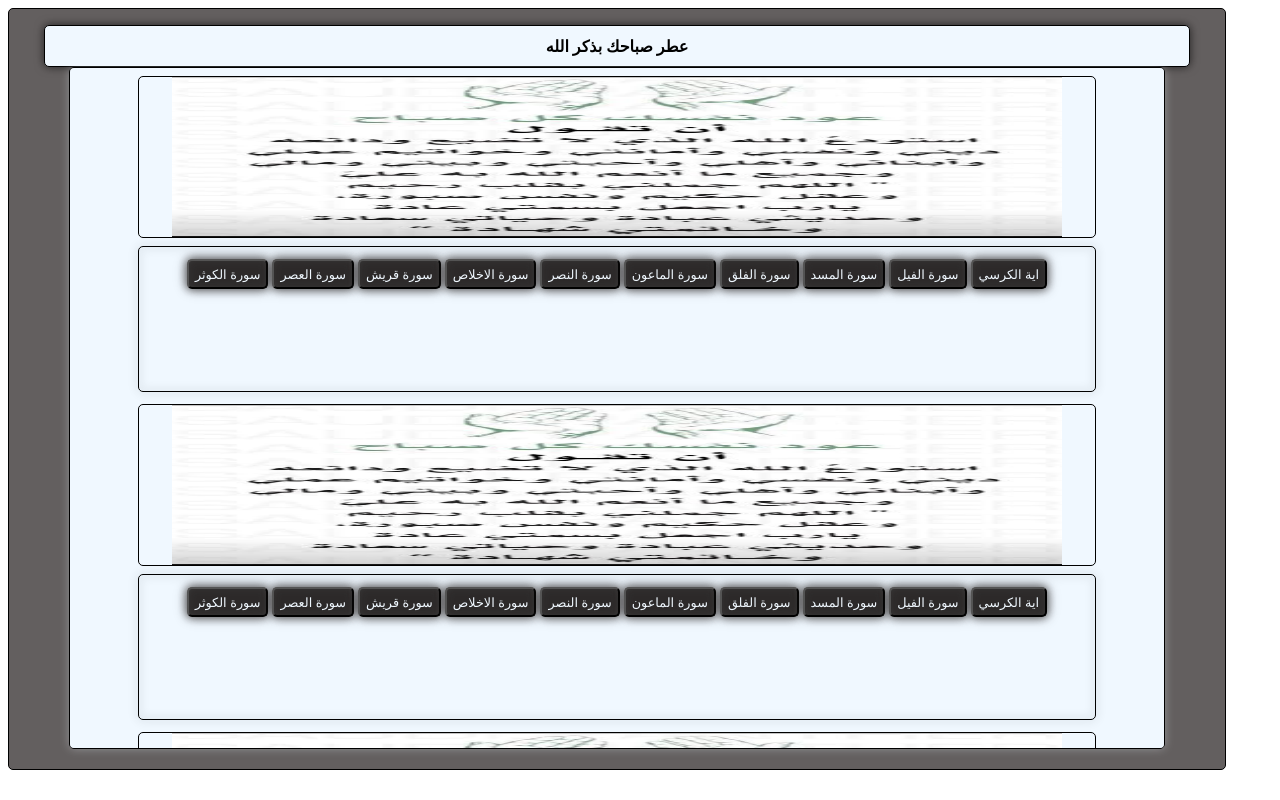
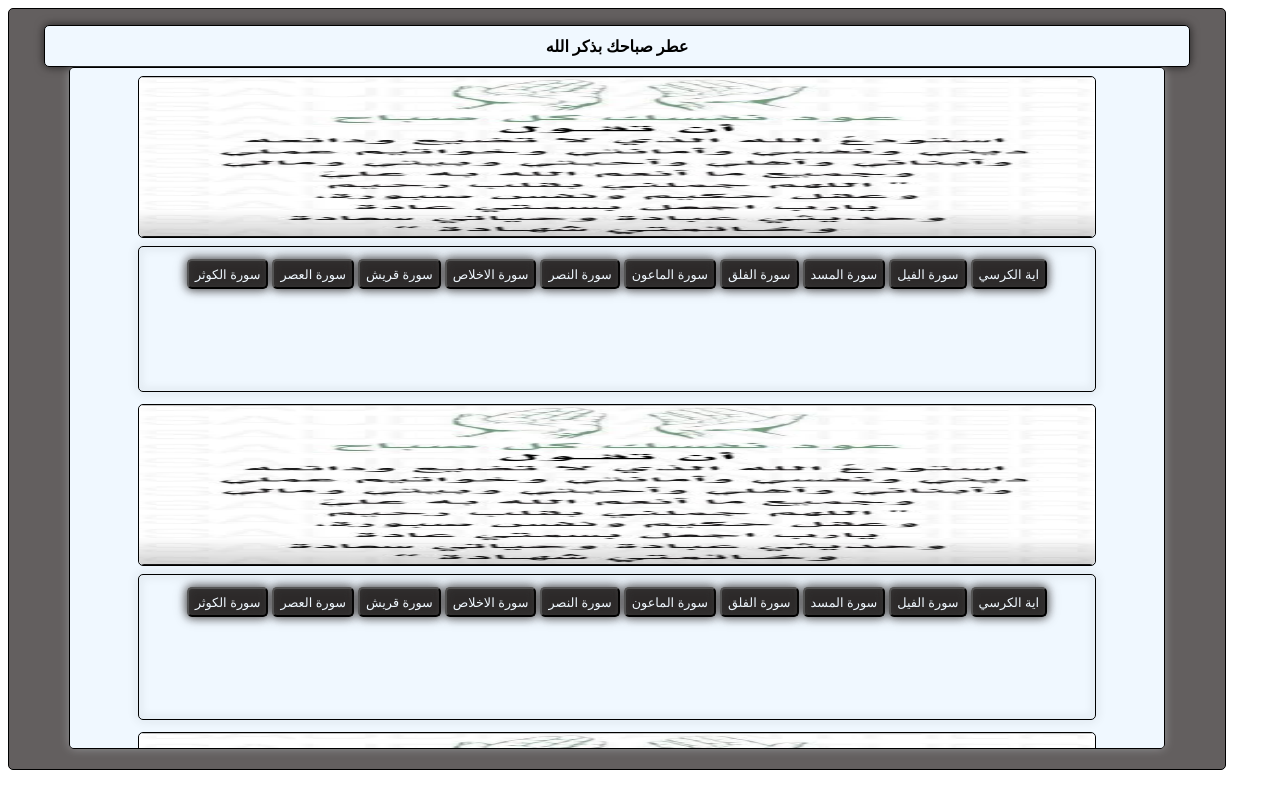
Before and after one commit to hicam-art/sabahiyat, a plain HTML site: page index.html in a window 1280 px wide. Drawn offline with Linux system fonts and the light colour scheme.

Commit message:
Add files via upload

```diff
--- a/style.css
+++ b/style.css
@@ -67,8 +67,9 @@ button{
 
 }
 .back{
-    width: inherit;
-    height: inherit;
+    width: 100%;
+    height: 100%;
+    border-radius: inherit;
 }
 
 .but{
```
